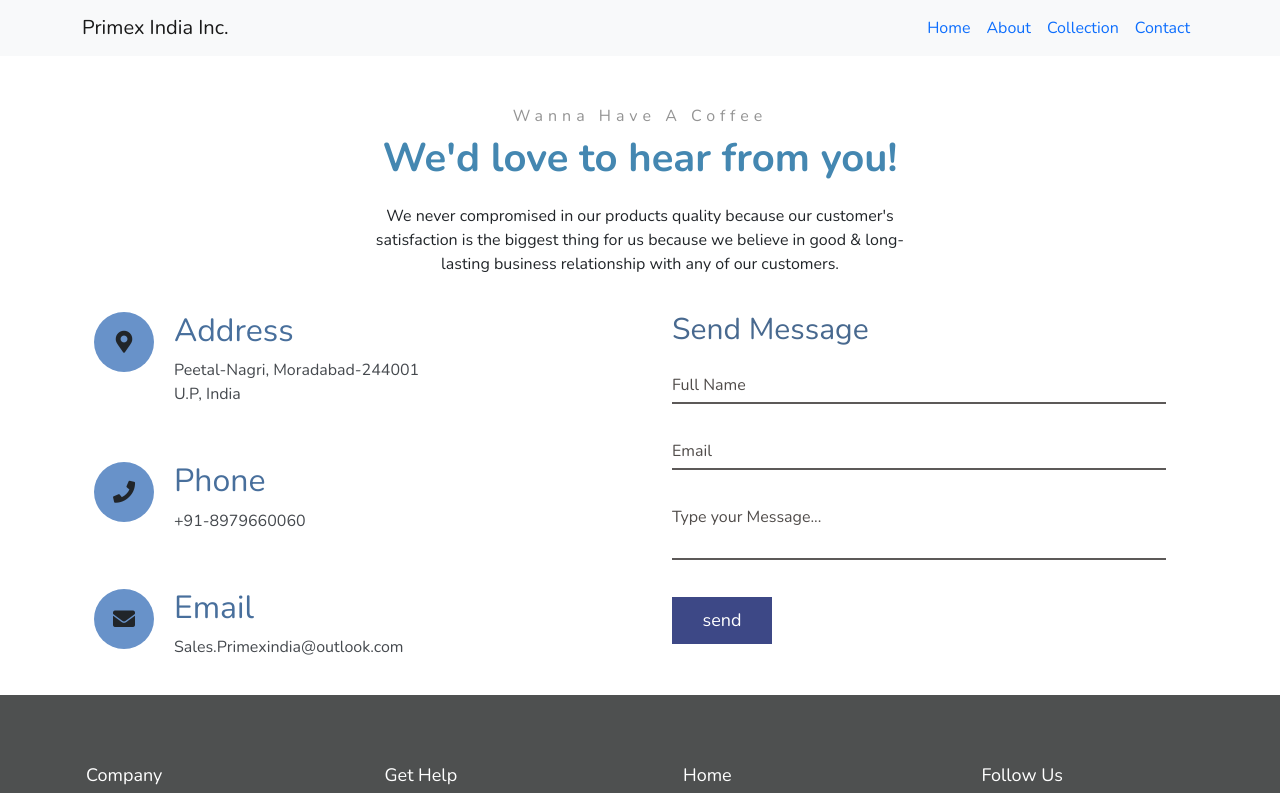
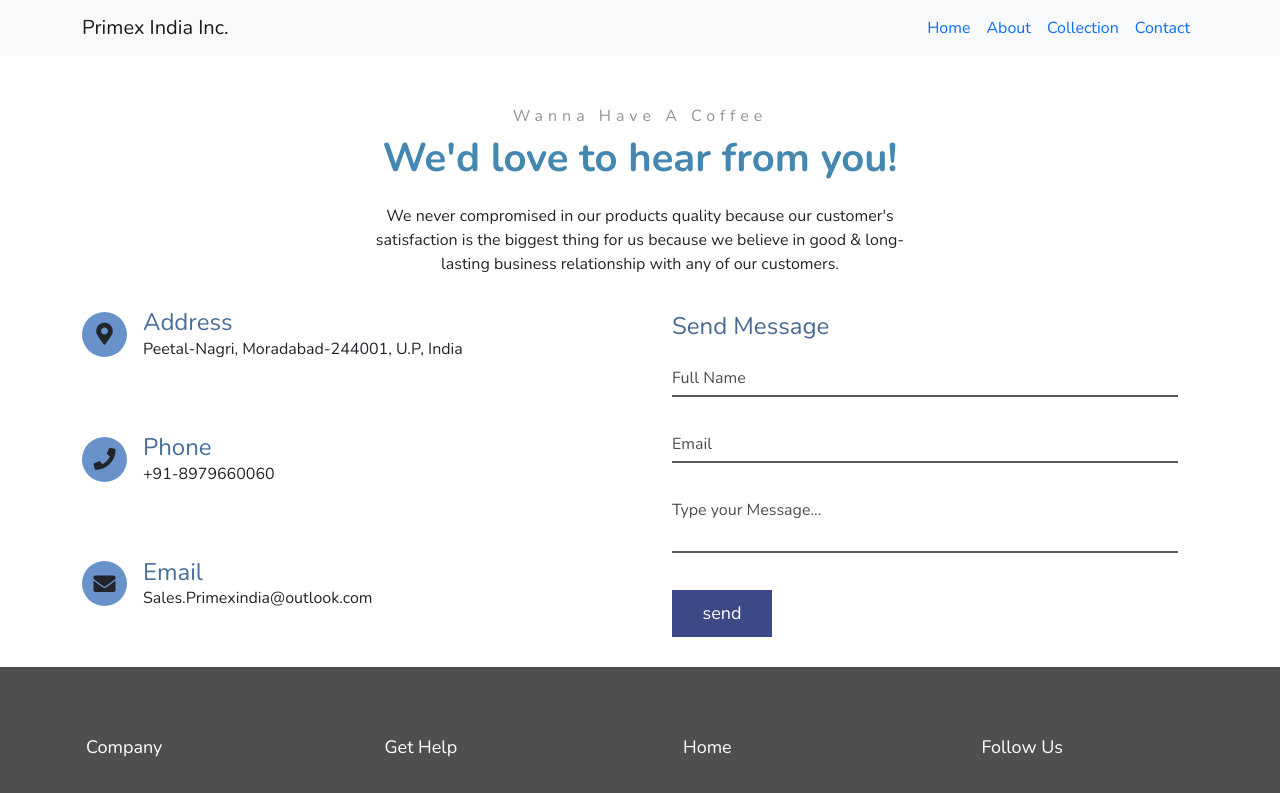
Before and after one commit to prashant0829/trade-site, a React (Create React App) app: page /contact in a window 1280 px wide. Shown: the top 793 px of the page. Built offline with nearby package versions, Linux system fonts and the light colour scheme.

Commit message:
changes in contact

```diff
--- a/src/components/Contact.jsx
+++ b/src/components/Contact.jsx
@@ -20,9 +20,9 @@
           </div>
         </div>
       </div>
-      <div className="container">
+      <div className="">
         <div className="row">
-          <div className="col col-sm-12 col-lg-6">
+          <div className="col col-12 col-sm-12 col-md-6 col-lg-6">
             <div className="contactinfo">
               <div className="box">
                 <div className="icon">
@@ -30,11 +30,7 @@
                 </div>
                 <div className="text">
                   <h2>Address</h2>
-                  <p>
-                    Peetal-Nagri, Moradabad-244001
-                    <br />
-                    U.P, India
-                  </p>
+                  <p>Peetal-Nagri, Moradabad-244001, U.P, India</p>
                 </div>
               </div>
               <div className="box">
@@ -57,7 +53,7 @@
               </div>
             </div>
           </div>
-          <div className="col col-sm-12 col-lg-6">
+          <div className="col col-12 col-sm-12 col-md-6 col-lg-6">
             <div className="contactForm">
               <form>
                 <h2>Send Message</h2>
--- a/src/components/style.css
+++ b/src/components/style.css
@@ -6,13 +6,13 @@
 /* .contact {
   /* position: relative;
   min-height: 100vh; */
-  /* padding: 50px 100px;
+/* padding: 50px 100px;
   display: flex; */
-  /* justify-content: center; */
-  /* align-items: center;
+/* justify-content: center; */
+/* align-items: center;
   flex-direction: column; */
-  /* background: url(jess-bailey-q10VITrVYUM-unsplash.jpg); */
-  /* background-size: cover;
+/* background: url(jess-bailey-q10VITrVYUM-unsplash.jpg); */
+/* background-size: cover;
 } */
 /* Position text in the middle of the page/image */
 
@@ -42,12 +42,13 @@
 }
 .container .contactinfo .box {
   position: relative;
-  padding: 20px 0;
+  padding: 0px 0 40px;
   display: flex;
+  align-items: center;
 }
 .container .contactinfo .box .icon {
-  min-width: 60px;
-  height: 60px;
+  min-width: 45px;
+  height: 45px;
   background: rgb(104, 146, 201);
   display: flex;
   justify-content: center;
@@ -57,24 +58,25 @@
 }
 .container .contactinfo .box .text {
   display: flex;
-  margin-left: 20px;
-  font-size: 16px;
-  color: rgb(69, 73, 78);
   flex-direction: column;
-  flex-direction: column;
-  font-weight: 300;
+  justify-content: center;
+  padding: 1rem;
+}
+.container .contactinfo .box .text p {
+  margin-bottom: 0px;
 }
 .container .contactinfo .box .text h2 {
   font-weight: 500;
   color: #486f9c;
+  margin-bottom: 0px;
 }
 .contactForm {
   /* width: 40%; */
   padding: 20px;
   background: #fff;
 }
-.contactForm h2 {
-  font-size: 30px;
+h2 {
+  font-size: 24px;
   color: rgb(72, 105, 143);
   font-weight: 500;
 }
```
